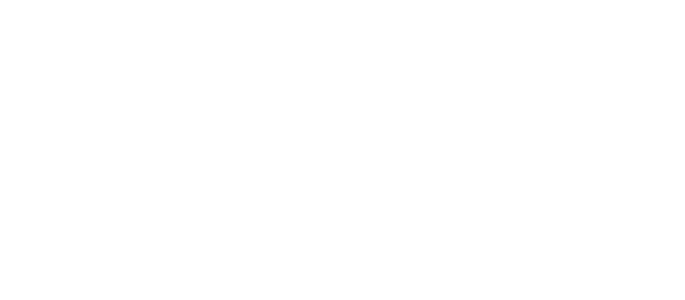
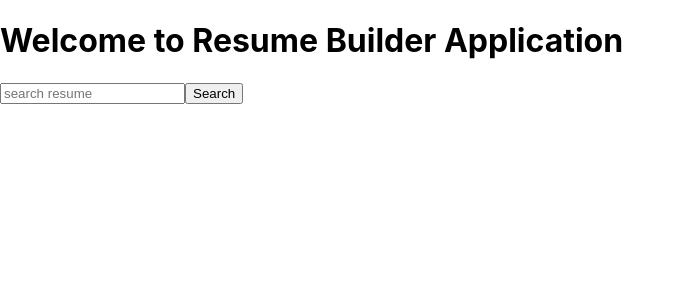
Before and after one commit to evansochieng/Resume-Builder, a React (Create React App) app in the folder resume-builder/: page / in a window 1280 px wide. Shown: the top 300 px of the page, without its empty margins (0-685 px from the left). Built offline with nearby package versions, Linux system fonts and the light colour scheme.

Commit message:
Write basic content to appear on home page

```diff
--- a/resume-builder/src/App.js
+++ b/resume-builder/src/App.js
@@ -8,7 +8,11 @@
 import SignOut from "./components/SignOut";
 
 function App() {
-
+  return (
+    <>
+      <Home />
+    </>
+  )
 }
 
 export default App;
--- a/resume-builder/src/components/Home.js
+++ b/resume-builder/src/components/Home.js
@@ -1,7 +1,16 @@
 import React from 'react';
 
 function Home(){
+    return (
+        <>
+          <h1>Welcome to Resume Builder Application</h1>
 
+          <form className='search-form'>
+            <input type="text" placeholder='search resume'/>
+            <button>Search</button>
+          </form>
+        </>
+    )
 }
 
 export default Home;
```
